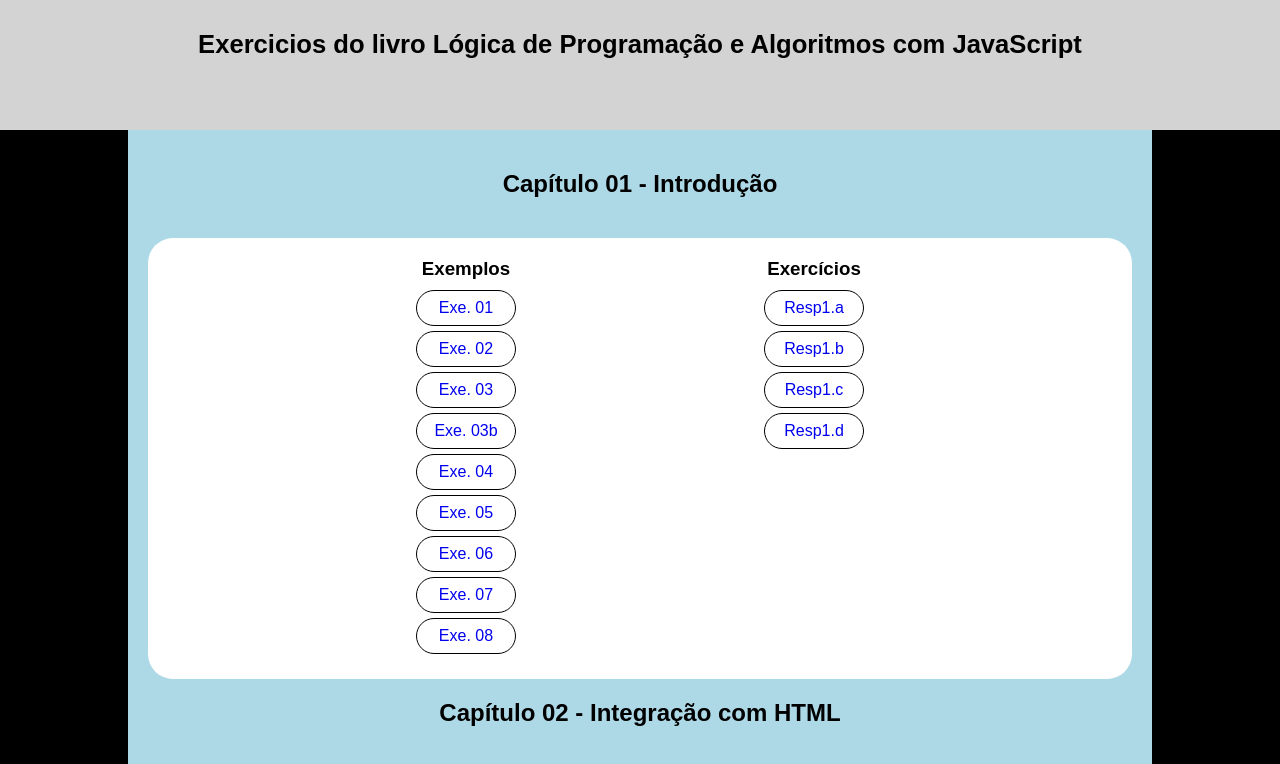
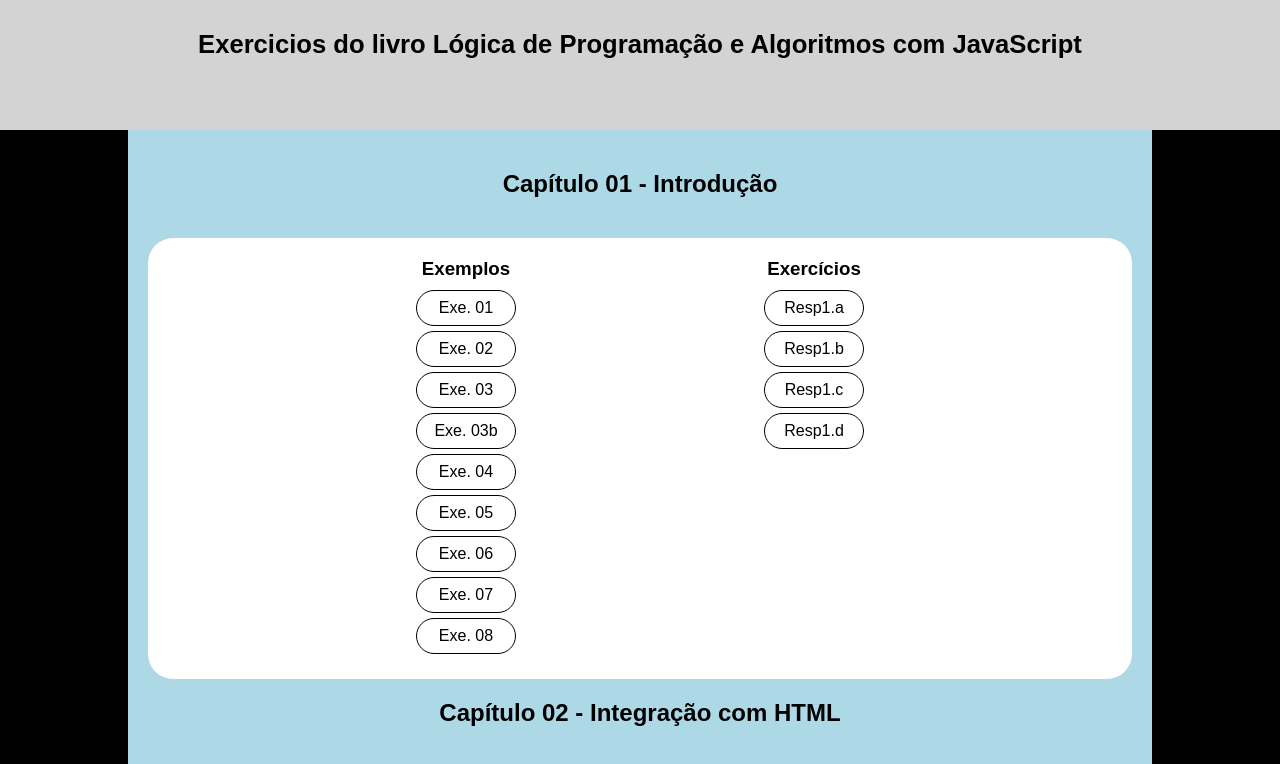
Before and after one commit to igorhgds/exercicios-livro-javascript, a plain HTML site: page index.html in a window 1280 px wide. Shown: the top 764 px of the page. Drawn offline with Linux system fonts and the light colour scheme.

Commit message:
Update style.css

```diff
--- a/style.css
+++ b/style.css
@@ -56,6 +56,10 @@
     text-align: center;
 }
 
+.item a{
+    text-decoration: none;
+    color: black;
+}
 article h3{
     text-align: center;
     margin-bottom: 10px;
```
